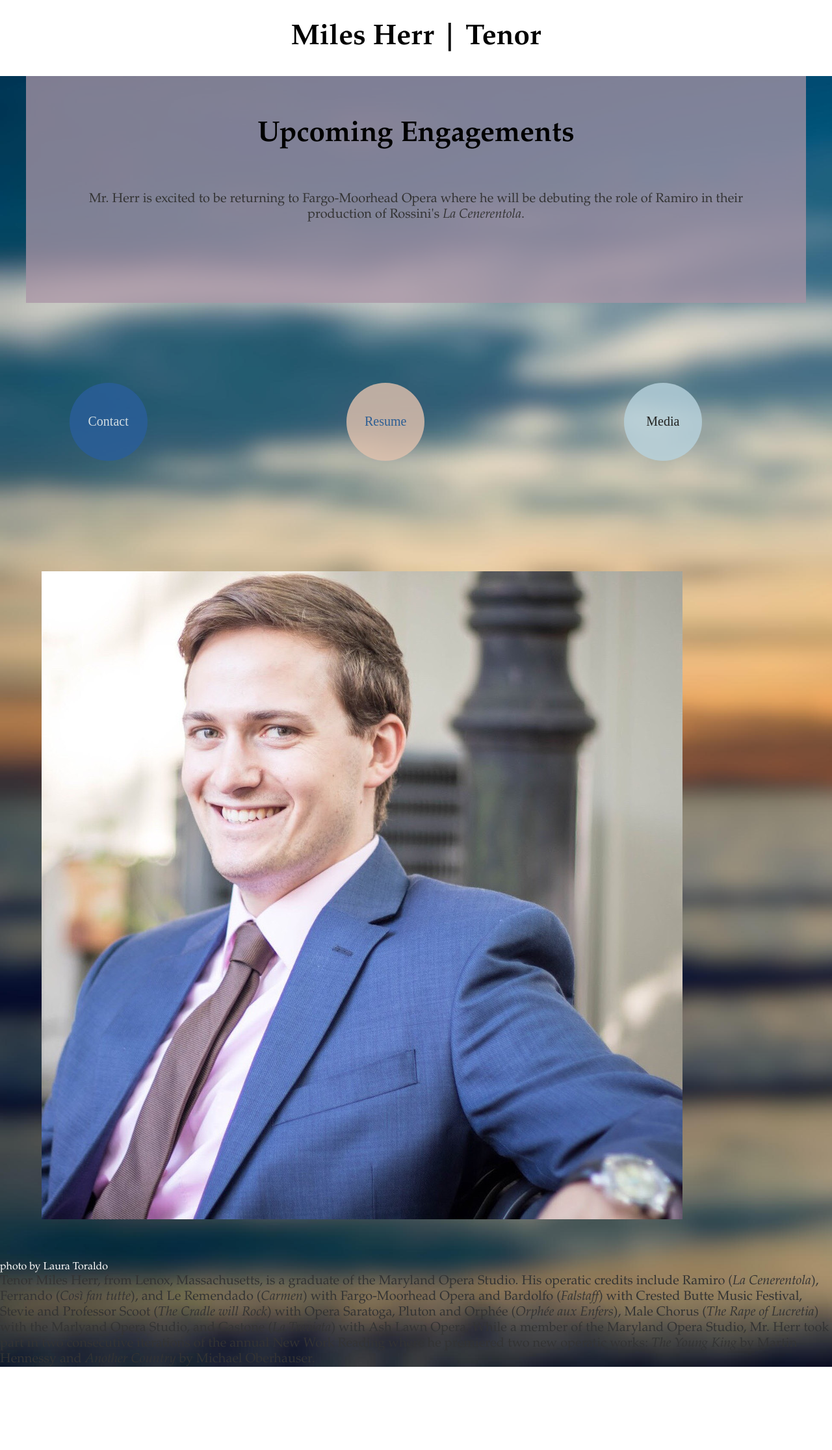
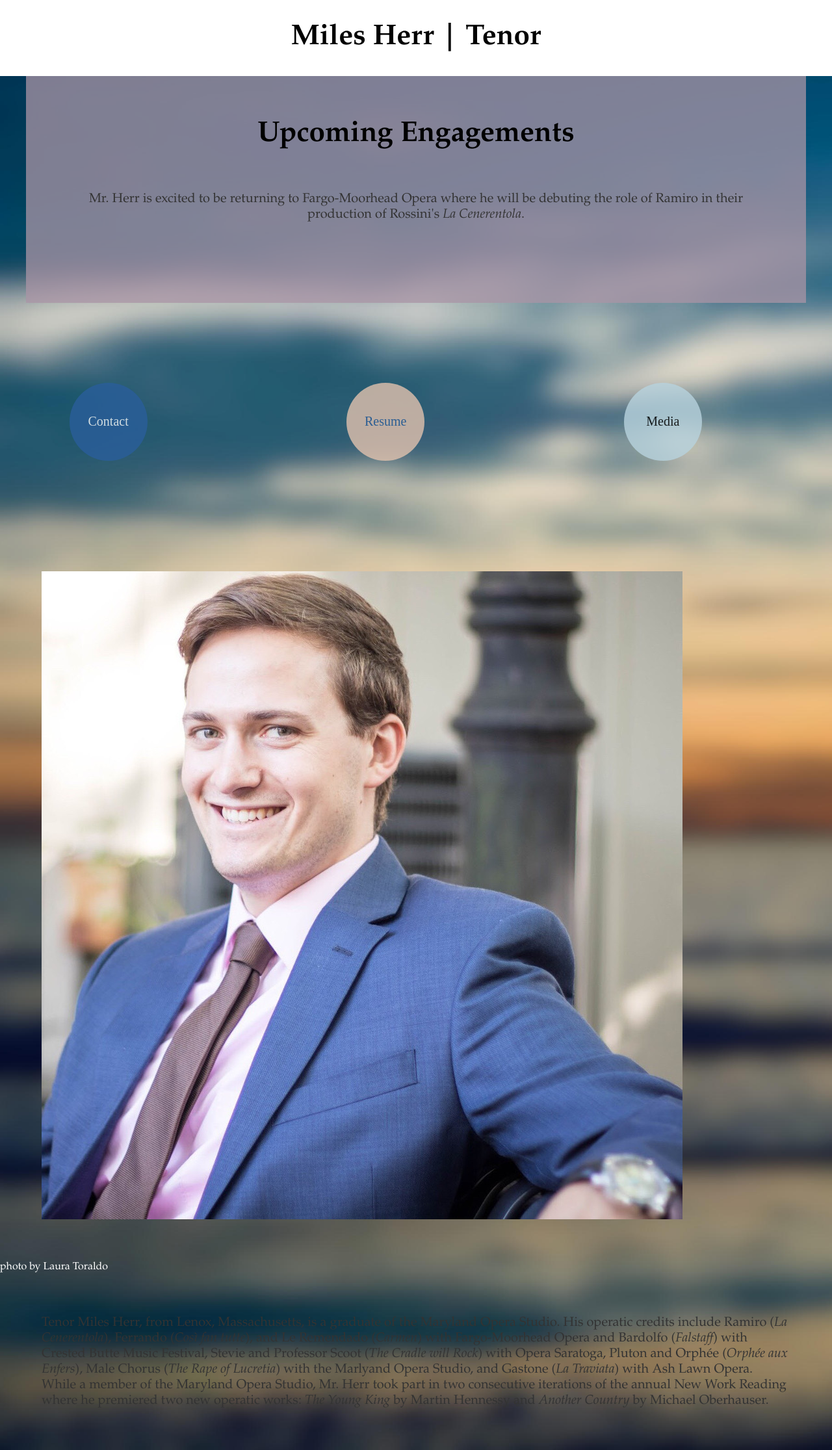
Before and after one commit to leemlb06pmi/leemlb06pmi.github.io, a Jekyll site: the page built from index.html, in a window 1280 px wide. Shown: the whole page at 65% size. Built offline with Jekyll 4.4.1, drawn with Linux system fonts in a browser that asks for light colours; before the commit the page ends 2103 px from its top, so only the background shows below that.

Commit message:
Update index.html

```diff
--- a/index.html
+++ b/index.html
@@ -27,7 +27,7 @@ title: Miles Herr, Tenor
 		</div>
 	</div>
 	<div style="margin 2.5% 5% 2.5% 5%;">
-		<p style="text-align:left;margin:5% 5% 5%% 5%;">Tenor Miles Herr, from Lenox, Massachusetts, is a graduate of the Maryland Opera Studio.
+		<p style="text-align:left;margin:5% 5% 5% 5%;">Tenor Miles Herr, from Lenox, Massachusetts, is a graduate of the Maryland Opera Studio.
 		His operatic credits include Ramiro (<em>La Cenerentola</em>), Ferrando (<em>Così fan tutte</em>), and Le Remendado (<em>Carmen</em>) with
 		Fargo-Moorhead Opera and Bardolfo (<em>Falstaff</em>) with Crested Butte Music Festival, Stevie and Professor
 		Scoot (<em>The Cradle will Rock</em>) with Opera Saratoga, Pluton and Orphée (<em>Orphée aux Enfers</em>),
```
